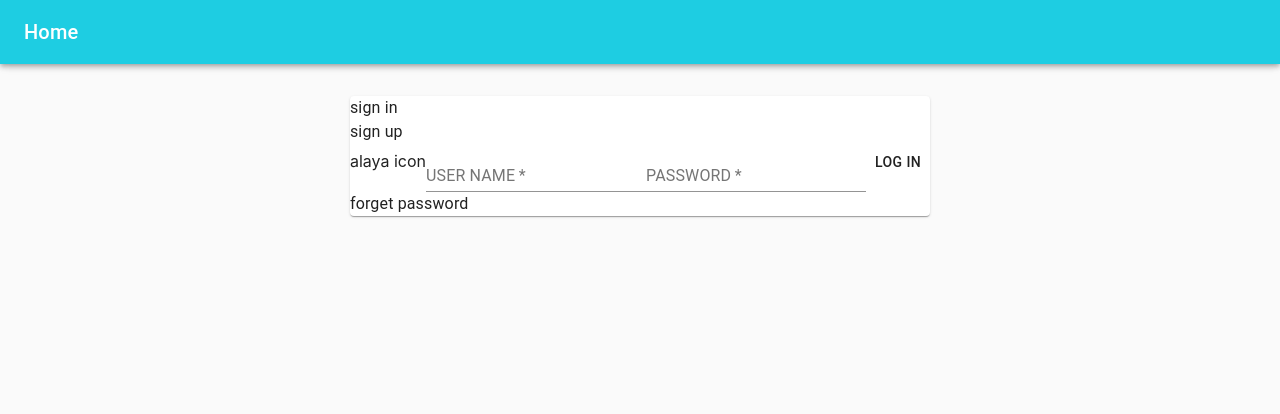
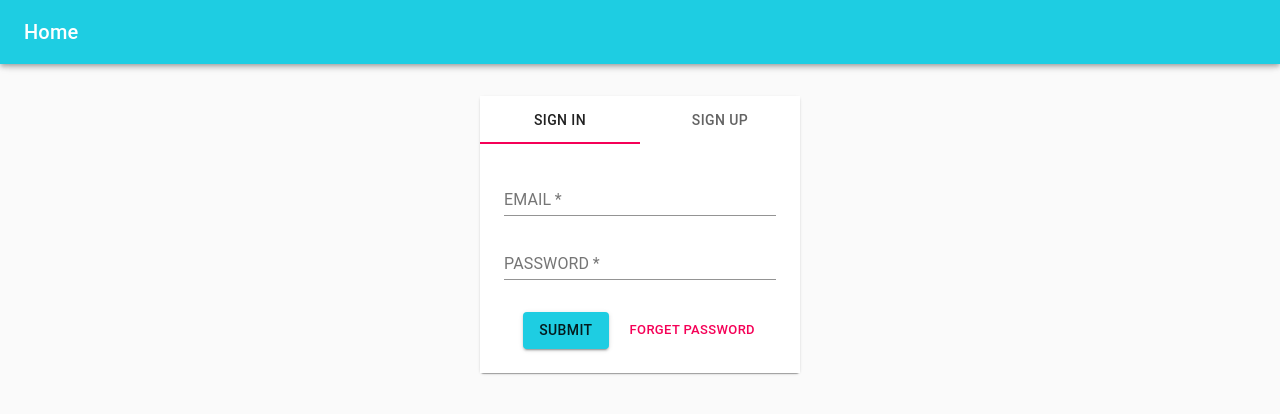
Before and after one commit to lucas1004jx/mern-stack-test, a React (Create React App) app in the folder client/: page / in a window 1280 px wide. Shown: the top 414 px of the page. Built offline with nearby package versions, Linux system fonts and the light colour scheme.

Commit message:
create log in page

```diff
--- a/client/src/Login/components/Components.styles.js
+++ b/client/src/Login/components/Components.styles.js
@@ -5,9 +5,12 @@ const useStyles = makeStyles((theme) => ({
     display: 'flex',
     flexDirection: 'column',
   },
+  input: {
+    marginBottom: theme.spacing(2),
+  },
   buttonWrapper: {
     textAlign: 'right',
-    marginTop: theme.spacing(4),
+    marginTop: theme.spacing(2),
   },
   button: {
     marginRight: theme.spacing(2),
--- a/client/src/Login/components/Form.js
+++ b/client/src/Login/components/Form.js
@@ -10,13 +10,14 @@ const Form = ({ type }) => {
   return (
     <div>
       <div className={classes.inputArea}>
-        <TextField required id="standard-required" label="EMAIL" defaultValue="" />
+        <TextField required id="standard-required" label="EMAIL" defaultValue="" className={classes.input} />
         <TextField
           required
           id="standard-password-input"
           label="PASSWORD"
           type="password"
           autoComplete="current-password"
+          className={classes.input}
         />
         {type === 'signUp' && (
         <TextField
@@ -25,13 +26,14 @@ const Form = ({ type }) => {
           label="CONFIRM PASSWORD"
           type="password"
           autoComplete="current-password"
+          className={classes.input}
         />
         )}
       </div>
       {type === 'signIn' && (
       <div className={classes.buttonWrapper}>
         <Button variant="contained" color="primary" className={classes.button}>SUBMIT</Button>
-        <Button color="secondary" className={classes.button}>forget password</Button>
+        <Button size="small" color="secondary" className={classes.button}>forget password</Button>
 
       </div>
       )}
@@ -47,7 +49,7 @@ const Form = ({ type }) => {
 };
 
 Form.propTypes = {
-  type: PropTypes.string.isRequired,
+  type: PropTypes.oneOf(['signIn', 'signUp']).isRequired,
 };
 
 export default Form;
--- a/client/src/Login/components/Tabs.js
+++ b/client/src/Login/components/Tabs.js
@@ -55,11 +55,11 @@ const Tabs = ({ tabs }) => {
     <div className={classes.root}>
       <div position="static">
         <MaterialTabs value={value} onChange={handleChange} aria-label="tabs">
-          {tabs.map((tab) => <Tab label={tab.label} />)}
+          {tabs.map((tab) => <Tab label={tab.label} key={tab.label} />)}
         </MaterialTabs>
       </div>
       {tabs.map((tab, idx) => (
-        <TabPanel value={value} index={idx}>
+        <TabPanel value={value} index={idx} key={tab.label}>
           {tab.element}
         </TabPanel>
       ))}
--- a/client/src/Login/pages/LoginPage/LoginPage.js
+++ b/client/src/Login/pages/LoginPage/LoginPage.js
@@ -1,31 +1,28 @@
 import React from 'react';
-import {
-  TextField, Paper, Typography, Button,
-} from '@material-ui/core';
+import { Paper } from '@material-ui/core';
+
+import Tabs from '../../components/Tabs';
+import Form from '../../components/Form';
 
 import useStyles from './LoginPage.styles';
 
-const userNameLabel = 'USER NAME';
-const passwordLabel = 'PASSWORD';
+const tabs = [
+  {
+    label: 'SIGN IN',
+    element: <Form type="signIn" />,
+  },
+  {
+    label: 'SIGN UP',
+    element: <Form type="signUp" />,
+  },
+];
 
 const LoginPage = () => {
   const classes = useStyles();
   return (
     <div className={classes.root}>
       <Paper>
-        <Typography>sign in</Typography>
-        <Typography>sign up</Typography>
-        alaya icon
-        <TextField required id="standard-required" label={userNameLabel} defaultValue="" />
-        <TextField
-          required
-          id="standard-password-input"
-          label={passwordLabel}
-          type="password"
-          autoComplete="current-password"
-        />
-        <Button>log in</Button>
-        <Typography>forget password</Typography>
+        <Tabs tabs={tabs} />
       </Paper>
 
     </div>
```
Also changed, not shown: 2 other files (tests, documents, lock files or other folders).
